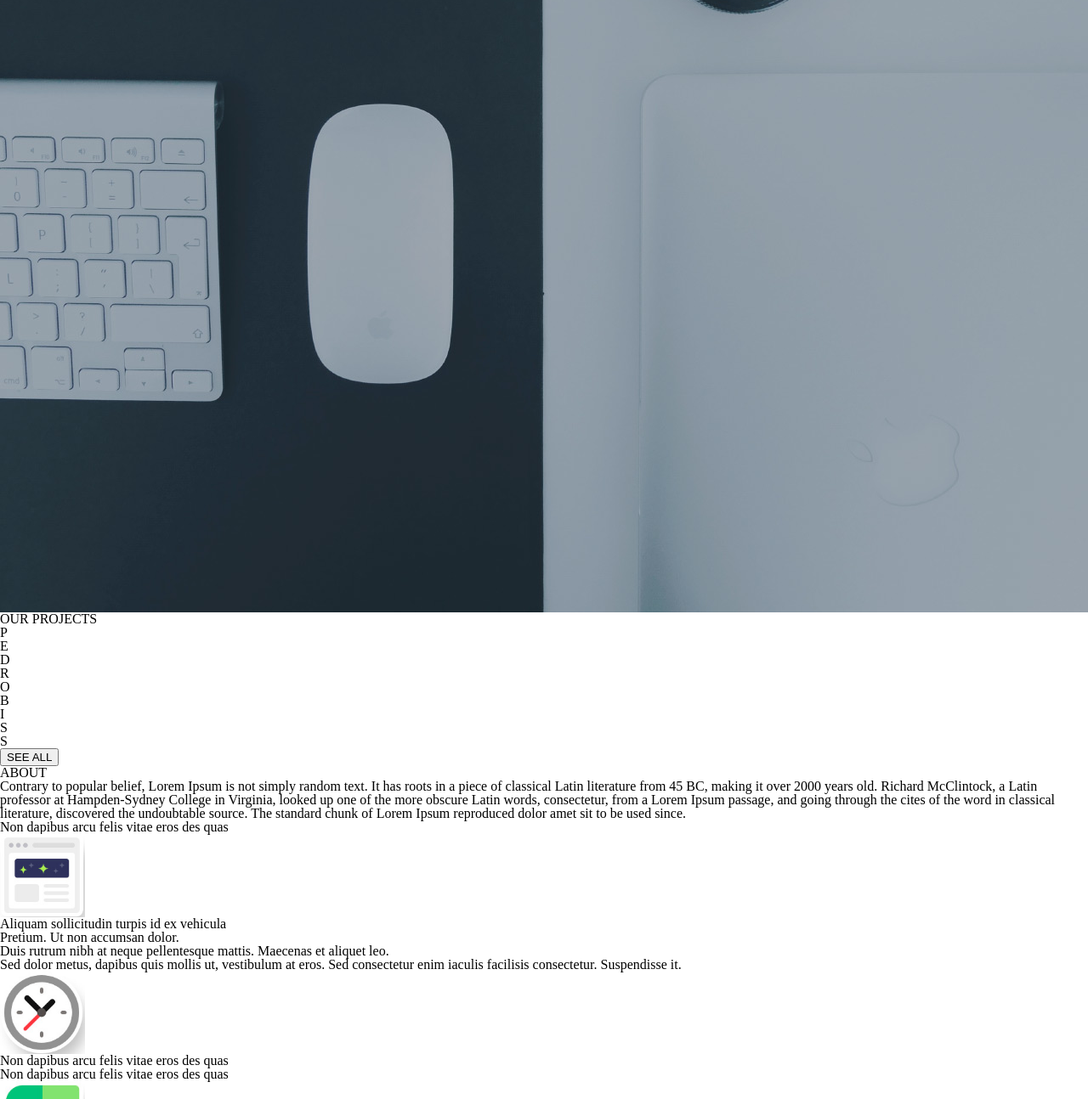
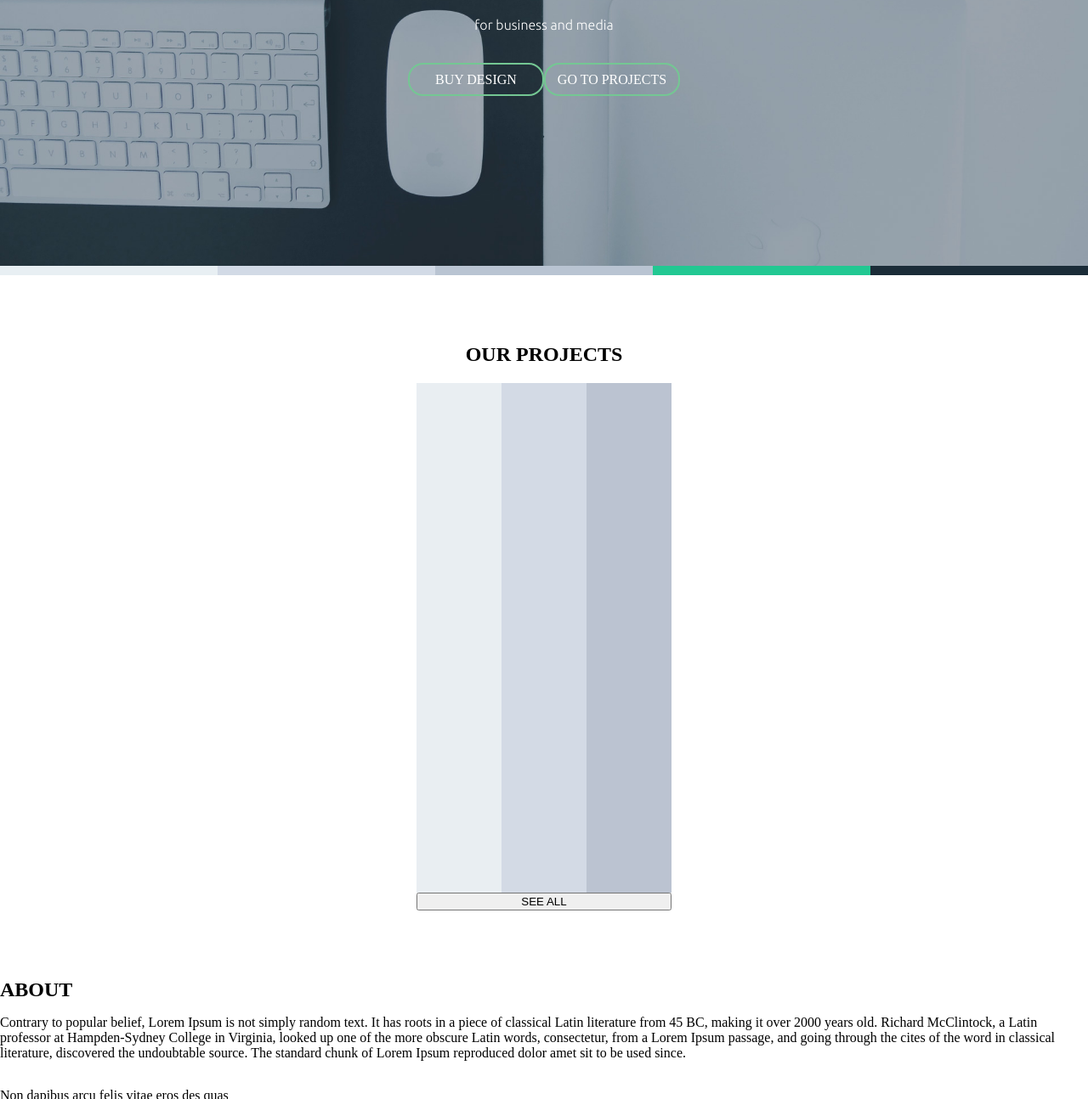
Before and after one commit to pedrobissetti/Mockup, a website: page index.html in a window 1280 px wide. Shown: the part 319-1613 px from the top of the page at 85% size. Drawn offline with Linux system fonts and the light colour scheme.

Commit message:
Header-SemiFinalizado

```diff
--- a/css/scss/_header.scss
+++ b/css/scss/_header.scss
@@ -1,15 +1,17 @@
 .header {
-  max-width: 100%;
-  height: 1000px;
-  background: url('../../img/bg-header.jpg') no-repeat center ;
-  padding: 20px;
+  width: 100%;
+  background: url('../../img/bg-header.jpg');
+  background-size: cover;
   &--lista {
     display: flex;
     flex-wrap: wrap;
-    justify-content: space-between;
+    justify-content: space-around;
+    align-items: baseline;
     &__logo {
       color: $cor-titulo;
-      font-size: $font-normal;
+      font-size: $font-logo;
+      font-family: $font--logo;
+      letter-spacing: .1em;
       span {
         color: $cor-principal;
       }
@@ -20,8 +22,62 @@
   }
   &--item {
     display: flex;
+    margin-left: 250px;
     p {
       margin-right: 20px;
+      font-family: $font--padrao;
+      font-weight: bold;
+      font-size: $font-little;
+      letter-spacing: .1em;
     }
   }
 }
+
+.content {
+  display: flex;
+  flex-wrap: wrap;
+  flex-flow: column;
+  padding: 200px 0;
+  &--titulo {display: flex;
+    width: 100%;
+    height: 35px;
+    justify-content: center;
+    align-items: center;
+    background: none;
+    border-radius: 18px;
+    text-align: center;
+    font-family: $font--principal;
+    color: $cor-titulo;
+    font-size: $font-high;
+    font-weight: bold;
+    &__paragrafo {
+      text-align: center;
+      font-family: $font--principal;
+      color: $cor-titulo;
+      font-weight: lighter;
+      padding: 20px;
+    }
+  }
+  #content--btn {
+    margin: 0 auto;
+    width: 25%;
+    display: flex;
+  }
+  a {
+    color: $cor-titulo;
+    display: flex;
+    width: 100%;
+    height: 35px;
+    justify-content: center;
+    border: 2px solid $cor-principal;
+    align-items: center;
+    border-radius: 18px;
+    &:hover {
+      background: $cor-principal;
+    }
+  }
+}
+
+.paleta--cores {
+  width: 100%;
+}
--- /dev/null
+++ b/css/scss/_portfolio.scss
@@ -0,0 +1,29 @@
+.portfolio--main {
+  display: flex;
+  flex-flow: column nowrap;
+  max-width: 1000px;
+  margin: 0 auto;
+  padding: 80px 0;
+  &__titulo {
+    text-align: center;
+    padding-bottom: 20px;
+  }
+  &__content {
+    display: flex;
+    flex-wrap: wrap;
+    width: 100%;
+    height: 600px;
+    &--cinza {
+      background: $cinza-claro;
+      width: 100px;
+    }
+    &--medio {
+      background: $cinza-medio;
+      width: 100px;
+    }
+    &--escuro {
+      background: $cinza-escuro;
+      width: 100px;
+    }
+  }
+}
--- a/css/scss/_reset.scss
+++ b/css/scss/_reset.scss
@@ -1,62 +1,24 @@
-/* http://meyerweb.com/eric/tools/css/reset/
-   v2.0 | 20110126
-   License: none (public domain)
-*/
-
-html, body, div, span, applet, object, iframe,
-h1, h2, h3, h4, h5, h6, p, blockquote, pre,
-a, abbr, acronym, address, big, cite, code,
-del, dfn, em, img, ins, kbd, q, s, samp,
-small, strike, strong, sub, sup, tt, var,
-b, u, i, center,
-dl, dt, dd, ol, ul, li,
-fieldset, form, label, legend,
-table, caption, tbody, tfoot, thead, tr, th, td,
-article, aside, canvas, details, embed,
-figure, figcaption, footer, header, hgroup,
-menu, nav, output, ruby, section, summary,
-time, mark, audio, video {
-	margin: 0;
-	padding: 0;
-	border: 0;
-	font-size: 100%;
-	font: inherit;
-	vertical-align: baseline;
-}
-/* HTML5 display-role reset for older browsers */
-article, aside, details, figcaption, figure,
-footer, header, hgroup, menu, nav, section {
-	display: block;
+// RESET
+body, h1, h2, ul, li, a {
+  margin: 0;
+  padding: 0;
+  user-select: none;
 }
 
-body {
-	line-height: 1;
+ul, li {
+  list-style: none;
 }
 
-ol, ul, li {
-  list-style: none;
+img {
+  display: block;
 }
 
 a {
   text-decoration: none;
 }
 
-img {
-  display: block;
-  max-width: 100px;
-}
-
-blockquote, q {
-	quotes: none;
-}
-
-blockquote:before, blockquote:after,
-q:before, q:after {
-	content: '';
-	content: none;
-}
-
 .container {
-	display: block;
+  display: flex;
+  flex-wrap: wrap;
   width: 100%;
 }
--- a/css/scss/_variaveis_mixins.scss
+++ b/css/scss/_variaveis_mixins.scss
@@ -2,9 +2,19 @@
 $cor-principal: #74c793;
 $cor-text: #222222;
 $cor-titulo: #FFF;
+$cinza: #bbc3d1;
+$cinza-claro: #e9eef2;
+$cinza-medio: #d3dae5;
+$cinza-escuro: #bbc3d1;
 
 // FONT-SIZE
 $font-little: 0.875em;
 $font-normal: 1.25em;
 $font-medium: 1.75em;
 $font-high: 2em;
+$font-logo: 3.5em;
+
+// FONT FAMILY
+$font--principal: 'Ubuntu';
+$font--logo: 'SkateCNoSpacing';
+$font--padrao: Arial, Helvetica, sans-serif;
--- a/css/scss/style.scss
+++ b/css/scss/style.scss
@@ -1,3 +1,4 @@
 @import 'reset';
 @import 'variaveis_mixins';
 @import 'header';
+@import 'portfolio';
--- a/index.html
+++ b/index.html
@@ -24,27 +24,27 @@
       <div class="content">
         <h1 class="content--titulo">CHOOSE YOUR IMPRESSIVE LANDING PAGE</h1>
         <p class="content--titulo__paragrafo">for business and media</p>
-        <button class="content--button">BUY DESIGN</button>
-        <button class="content--button">GO TO PROJECTS</button>
+        <div id="content--btn">
+          <a href="#">BUY DESIGN</a>
+          <a href="#">GO TO PROJECTS</a>
+        </div>
       </div>
     </div>
   </section>
 
+  <div>
+    <img src="img/paleta.jpg" class="paleta--cores" alt="Paleta de Cores">
+  </div>
+
   <section class="container">
     <div class="portfolio--main">
       <h1 class="portfolio--main__titulo">OUR PROJECTS</h1>
-      <ul class="portfolio--main__lista">
-        <li class="portfolio--main__item">P</li>
-        <li class="portfolio--main__item">E</li>
-        <li class="portfolio--main__item">D</li>
-        <li class="portfolio--main__item">R</li>
-        <li class="portfolio--main__item">O</li>
-        <li class="portfolio--main__item">B</li>
-        <li class="portfolio--main__item">I</li>
-        <li class="portfolio--main__item">S</li>
-        <li class="portfolio--main__item">S</li>
-      </ul>
-      <button class="portfolio--main__button">SEE ALL</button>
+      <div class="portfolio--main__content">
+        <div class="portfolio--main__content--cinza"></div>
+        <div class="portfolio--main__content--medio"></div>
+        <div class="portfolio--main__content--escuro"></div>
+      </div>
+        <button class="portfolio--main__button">SEE ALL</button>
     </div>
   </section>
 
```
Also changed, not shown: css/style.css, img/paleta.jpg (added), 1 other file.
